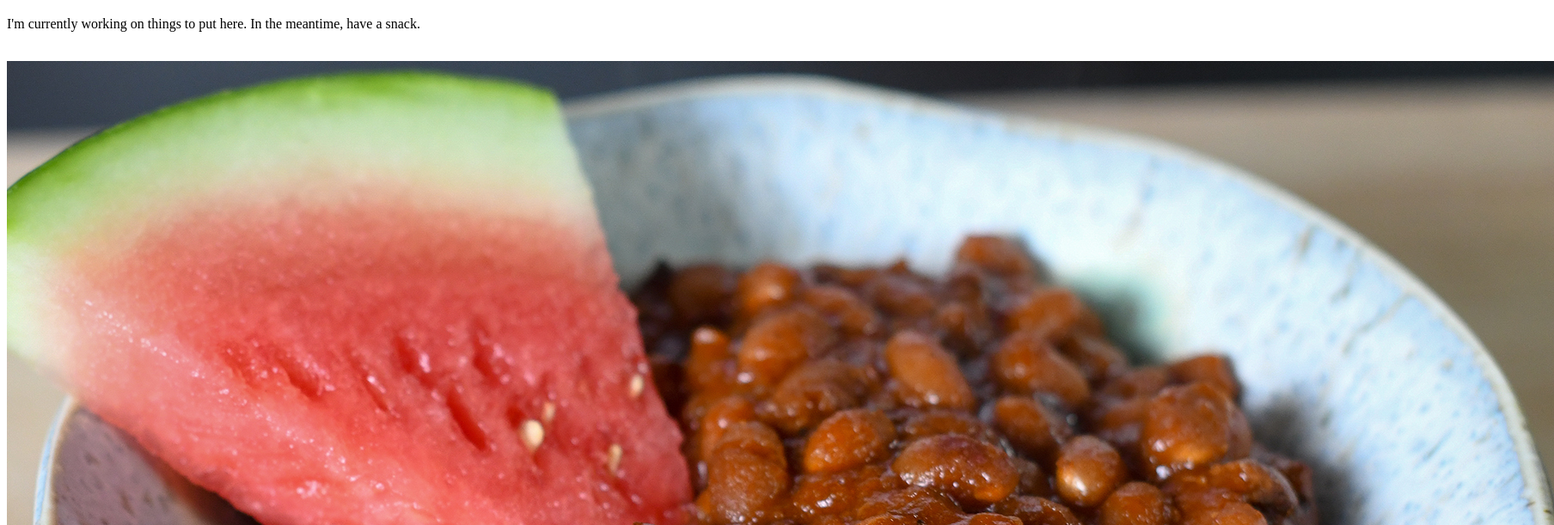
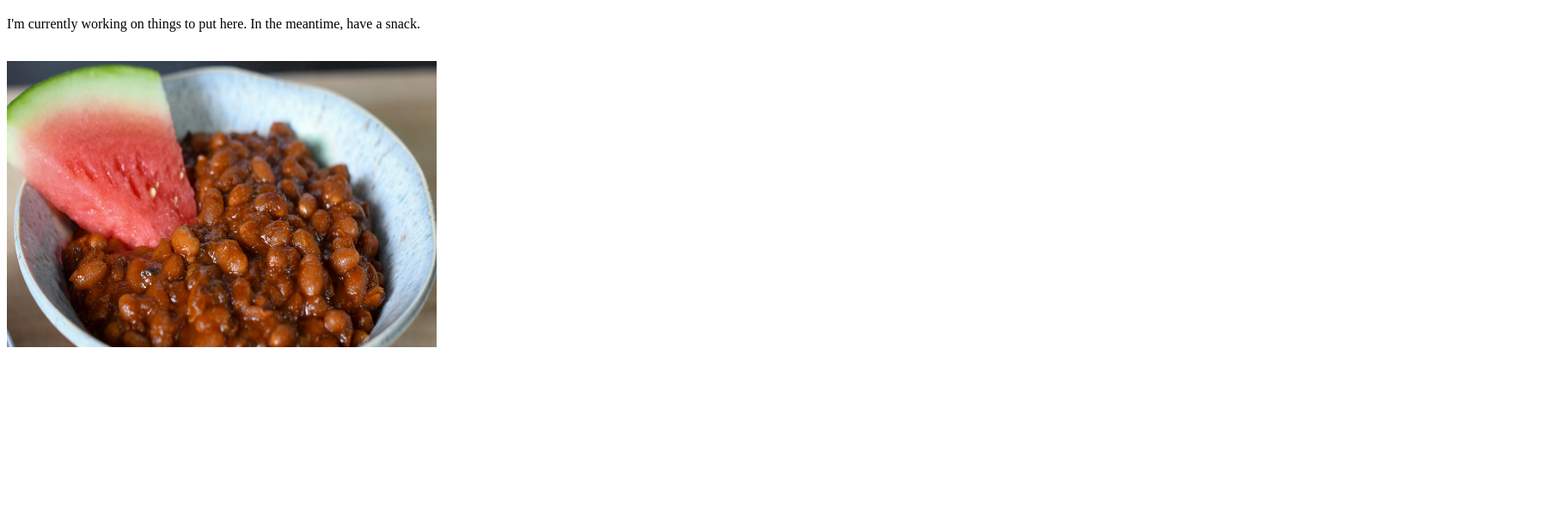
Before and after one commit to MojoNojo06/mojonojo06.github.io, a plain HTML site: page index.html in a window 1280 px wide. Shown: the part 61-672 px from the top of the page at 86% size, 1808 px wide, since content can reach past the window. Drawn offline with Linux system fonts and the light colour scheme.

Commit message:
Update index.html

```diff
--- a/index.html
+++ b/index.html
@@ -6,7 +6,7 @@
 
 <p>I'm currently working on things to put here. In the meantime, have a snack.</p>
   <br>
-  <img src="beans.jpg" alt="Disgusting">
+  <img src="beans.jpg" alt="Disgusting" width="500" height="333">
 
 
 </body>
```
